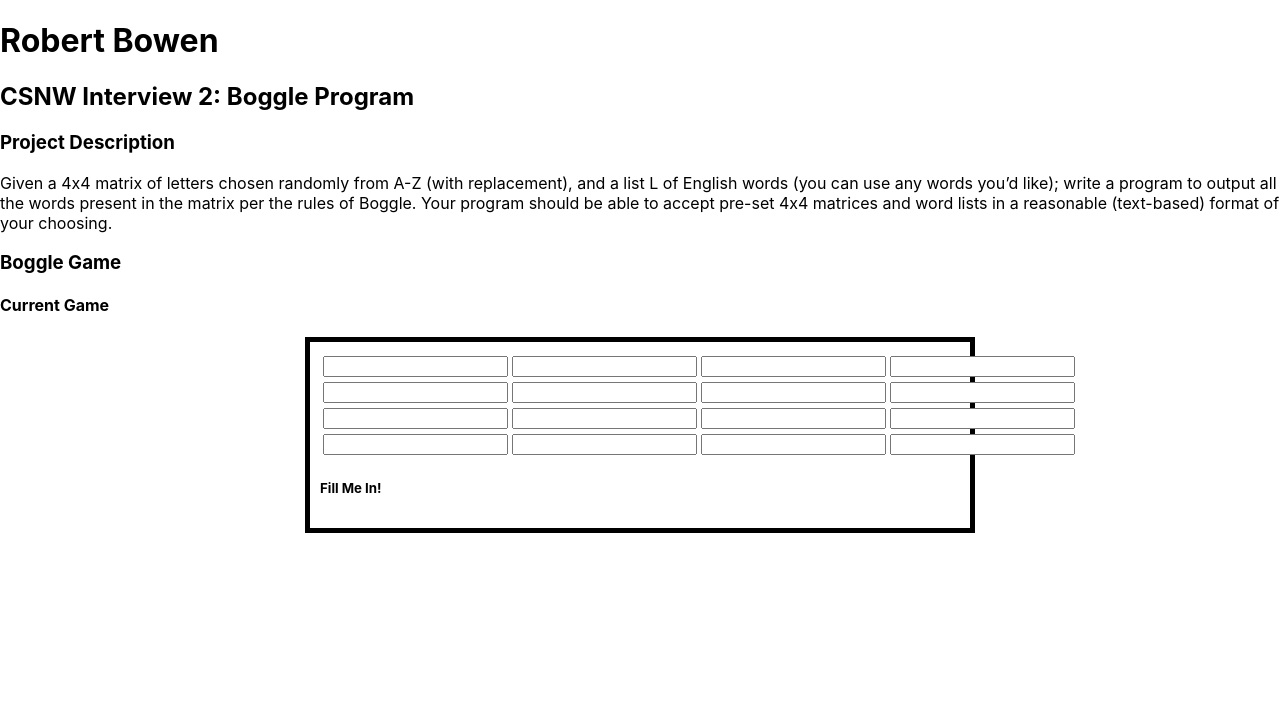
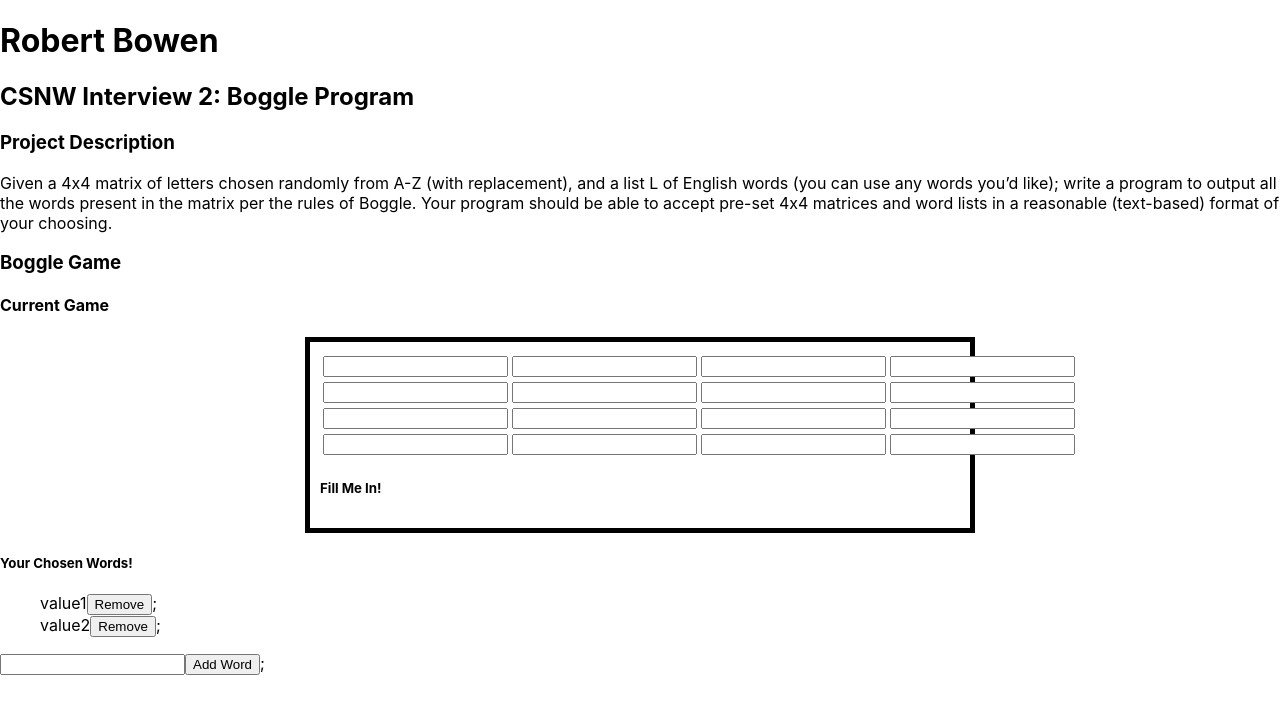
Before and after one commit to RobertBowenCode/CSNW-Boggle-Interview, a React (Create React App) app in the folder app/: page / in a window 1280 px wide. Shown: the top 714 px of the page. Built offline with nearby package versions, Linux system fonts and the light colour scheme.

Commit message:
implmented word list adding feature

```diff
--- a/app/src/components/Game.js
+++ b/app/src/components/Game.js
@@ -8,7 +8,7 @@ export default function Game()
     const [wordMatrix, setMatrix] = useState(Array.from({length: n},()=> Array.from({length: n}, () => null)));    //should create an empty 4 by 4 array.
     const [isFilled, setIsFilled] = useState(false);                                                                 //boolean to check that the array is full
 
-    const [wordList, setWordList] = useState([]);  //empty array of words we'd like to test
+    const [wordList, setWordList] = useState(["value1","value2"]);
     const [showResults, setShowResults] = useState(false); //bool for checking if to render results
 
 
@@ -55,24 +55,36 @@ export default function Game()
     };
 
 
-    const handleListAddition = (event) =>
-    {
-        let word = event.target.value.replace(/[^-a-z]/ig,'');
+    const handleListAddition = (word) => {
+
+
+        word = word.replace(/[^-a-z]/ig,'');
         let list_copy = wordList;
 
         if(word != null)
         { //check if we have a valid input
             if(word.length > 0)
             {
-                list_copy = list_copy.push(word) //add the word to the list
-
+                list_copy.push(word) //add the word to the list
+                setWordList(list_copy)
+                console.log(wordList)
             }
 
         }
 
 
 
-    }
+
+
+    };
+
+    const handleListRemoval = (word) => {
+
+
+        let list_copy = wordList;
+        list_copy.filter(e => e !== word); // return the other words.
+        setWordList(list_copy)
+    };
 
 
 
@@ -87,13 +99,16 @@ export default function Game()
        </h4>
 
        <div className = "game_interface">
+
         <WordBoardComponent
             onFill ={handleMatrixFill }
             matrix ={wordMatrix}
          />
+
          <WordListComponent
-            onAdd = {handleListAddition}
-            list = {wordList}
+            wordList ={wordList}
+            onAdd ={handleListAddition}
+            onRemove ={handleListRemoval}
          />
 
         </div>
@@ -107,7 +122,7 @@ export default function Game()
 }
 
 
-const WordBoardComponent= ({onFill,  matrix})=>
+const WordBoardComponent = ({onFill,  matrix})=>
 { //this is going to display a board and have functions that will change the state of 2d array in Game component
 
     return(
@@ -142,8 +157,61 @@ const WordBoardComponent= ({onFill,  matrix})=>
 }
 
 
-const WordListComponent = (list, onAdd) =>{
+const ListComponent = ({word, onRemove}) => {
 
+    return(
+
+        <div className = "list_item">
+            {word}
+            <button onClick={ ()=> {onRemove(word)}}>Remove</button>;
+
+        </div>
+
+    )
+}
+
+const WordListComponent = ({wordList, onAdd, onRemove}) => {
+
+
+    const [chosenWord, setChosenWord] = useState('');
+
+
+    const listItems = wordList.map( (word) =>//create list of potential words
+           <ListComponent
+            word = {word}
+            onRemove= { onRemove}
+           />
+);
+
+
+   return(
+    <div>
+        <h5>
+            Your Chosen Words!
+        </h5>
+        <div className="item_list">
+
+
+       <ul>  {listItems} </ul>
+
+       </div>
+
+       <input
+        type="text"
+        onChange={(e)=>{ setChosenWord(e.target.value)}}
+        value = {chosenWord}
+        />
+        <button onClick={ ()=>{
+            //submit the chosen word to the list and reset
+            onAdd(chosenWord);
+            setChosenWord('');
+        }
+
+            }>Add Word</button>;
+
+
+    </div>
+   );
 
 
 
```
